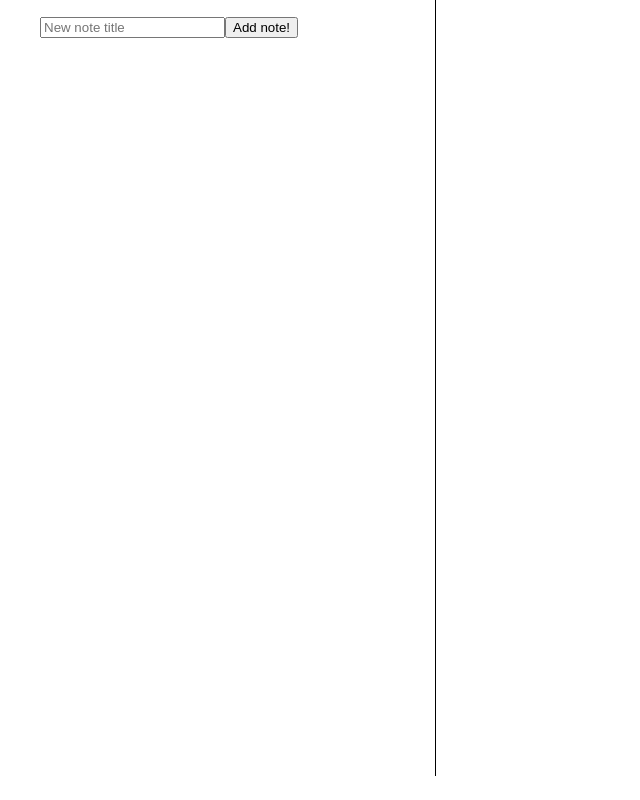
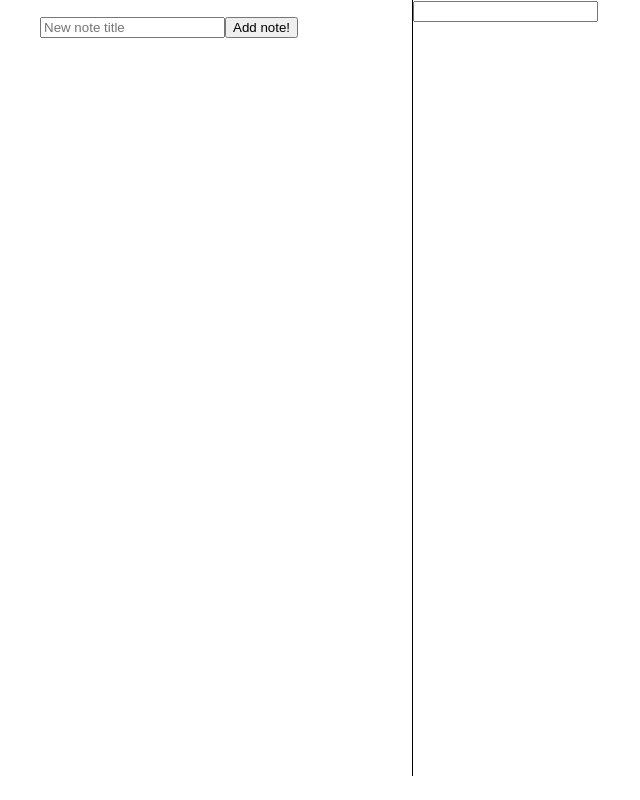
Before and after one commit to MirrorIce/simplenotes, a React (Create React App) app: page / in a window 1280 px wide. Shown: the whole page, without its empty margins (0-640 px from the left). Built offline with nearby package versions, Linux system fonts and the light colour scheme.

Commit message:
Changed the note title from NotesContent in input instead of h1 in order to modify it. Added functionality to change the note name.

```diff
--- a/src/NotesContent.js
+++ b/src/NotesContent.js
@@ -2,7 +2,8 @@ import React, {useState,useEffect} from 'react';
 
 
 function NotesContent(props) {
-    const [content,setContent] = useState('');
+    let [title,setTitle] = useState('');
+    let [content,setContent] = useState('');
     function saveNote(event){
         if (props.activeNote != '')
             {
@@ -14,19 +15,27 @@ function NotesContent(props) {
                 alert("No note was selected!");
             }
     }
+    function editTitle(event){
+        setTitle(event.target.value);
+        localStorage.setItem(event.target.value,localStorage.getItem(props.activeNote));
+        props.setActiveNote(event.target.value);
+        localStorage.removeItem(props.activeNote);
+
+    }
     useEffect(() =>{
         if (document.querySelector('.noteInput')!=null){
             setContent(localStorage.getItem(props.activeNote));
+            setTitle(props.activeNote);
         }
         else
         {
             setContent('');
         }
 
-    })
+    },[props.activeNote]);
     return (
         <div className = 'notesContent'>
-            <h1>{props.activeNote}</h1>
+            <input onChange={editTitle} type="text" value={title}></input>
             {(props.activeNote !='')&&<textarea className='noteInput' onChange={saveNote} value={content}></textarea>}
         </div>
     )
```
